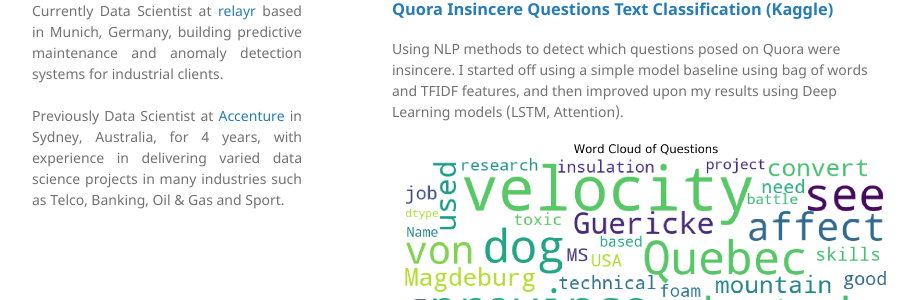
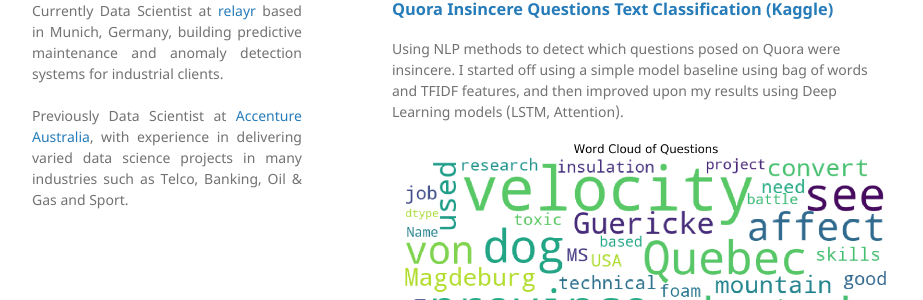
Before and after one commit to martycheung/martycheung.github.io, a Jekyll site: the page built from index.md, in a window 1280 px wide. Shown: the part 488-788 px from the top of the page, without its empty margins (178-1101 px from the left). Built offline with Jekyll 4.4.1, drawn with Linux system fonts in a browser that asks for light colours; our own code applies the rules of GitHub Pages for plain Markdown files.

Commit message:
Update description

```diff
--- a/_config.yml
+++ b/_config.yml
@@ -11,7 +11,7 @@ description:
   <p align="justify">
   Currently Data Scientist at <a href="https://www.relayr.io">relayr</a> based in Munich, Germany, building predictive maintenance and anomaly detection systems for industrial clients.
   <br><br>
-  Previously Data Scientist at <a href="https://www.accenture.com">Accenture</a> in Sydney, Australia, for 4 years, with experience in delivering varied data science projects in many industries such as Telco, Banking, Oil & Gas and Sport.
+  Previously Data Scientist at <a href="https://www.accenture.com">Accenture Australia</a>, with experience in delivering varied data science projects in many industries such as Telco, Banking, Oil & Gas and Sport.
   <br><br>
   </p>
 
```
